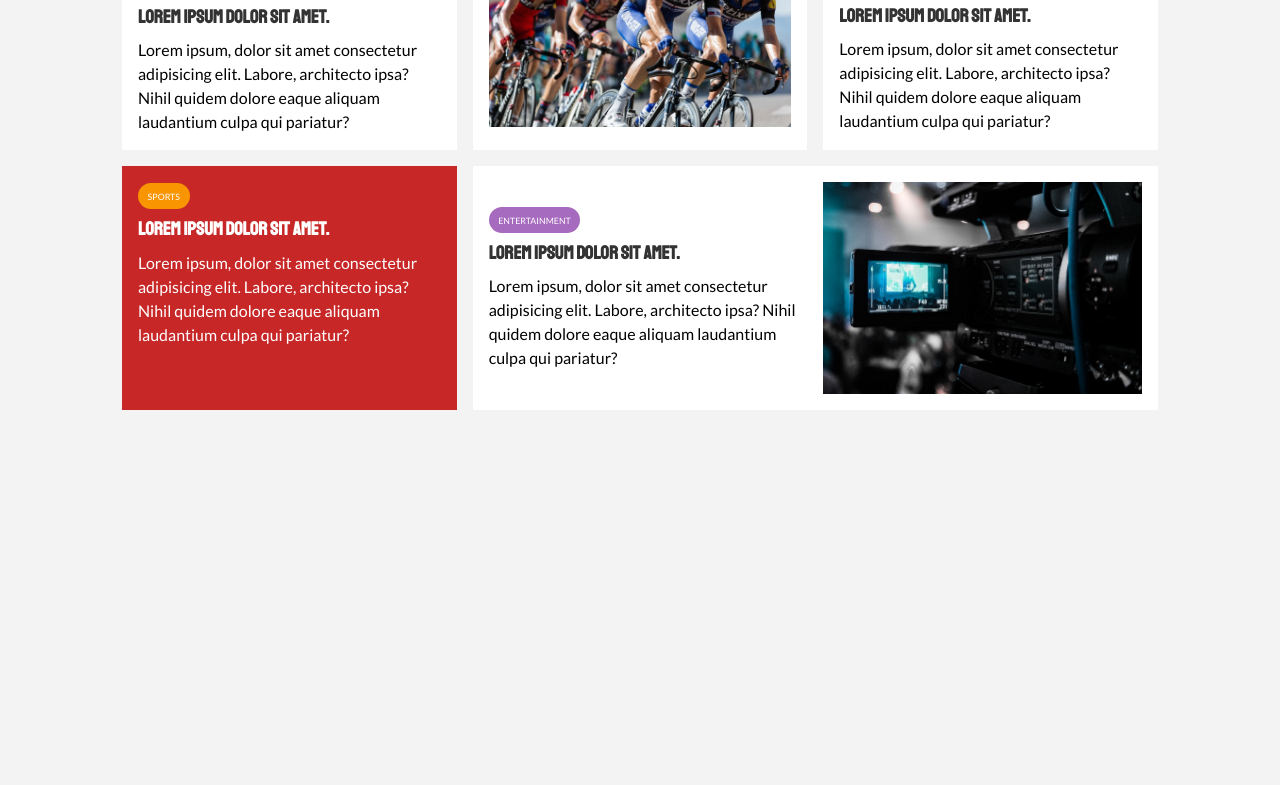
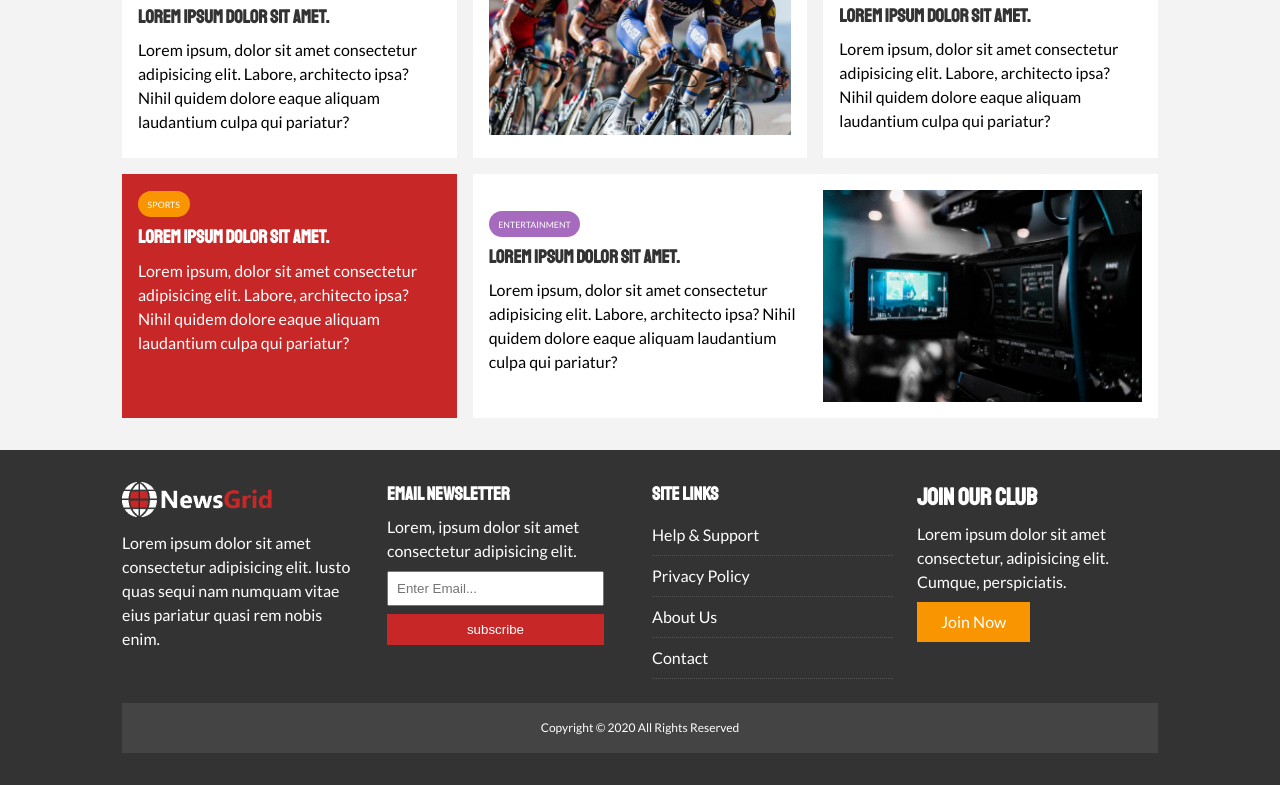
Before and after one commit to Vixy88/News-Grid-Website, a plain HTML site: page index.html in a window 1280 px wide. Shown: the part 1125-1910 px from the top of the page. Before the commit the page ends 1567 px from the top, so only its background shows below. Drawn offline with Linux system fonts and the light colour scheme.

Commit message:
Changes to Index and style

```diff
--- a/css/style.css
+++ b/css/style.css
@@ -32,6 +32,10 @@ a {
 
 ul {
   list-style: none;
+}
+
+p {
+  margin: 0.5rem 0;
 }
 
 img {
@@ -127,6 +131,12 @@ h1, h2, h3, h4, h5, h6 {
 .p-1 { padding: 1.5rem;}
 .p-2 { padding: 2rem;}
 .p-3 { padding: 3rem;}
+
+.list li {
+  padding: .5rem 0;
+  border-bottom: #555 dotted 1px;
+
+}
 
 /* Navigation */
 #main-nav {
@@ -230,3 +240,41 @@ h1, h2, h3, h4, h5, h6 {
 #home-articles .articles-container > *:last-child {
   grid-column: 2 / span 2;
 }
+
+/* Footer */
+#main-footer {
+  background: var(--dark-color);
+  color: #fff;
+}
+
+#main-footer img {
+  width: 150px;
+}
+
+#main-footer a {
+  color: #fff;
+}
+
+#main-footer .footer-container {
+  display: grid;
+  grid-template-columns: repeat(4, 1fr);
+  grid-gap: 1.5rem;
+}
+
+#main-footer .footer-container > *:last-child {
+  background: #444;
+  grid-column: 1 / span 4;
+  padding: .5rem;
+  text-align: center;
+  font-size: 0.75rem;
+}
+
+#main-footer .footer-container input[type='email'] {
+  width: 90%;
+  padding: 0.5rem;
+  margin-bottom: 0.5rem;
+}
+
+#main-footer .footer-container input[type='submit'] {
+  width: 90%;
+}
--- a/index.html
+++ b/index.html
@@ -126,6 +126,44 @@
     </div>
 
   </section>
+
+  <!-- Footer -->
+  <footer id="main-footer" class="py-2">
+    <div class="container footer-container">
+      <div>
+        <img src="img/logo_light.png" alt="NewsGrid">
+        <p>Lorem ipsum dolor sit amet consectetur adipisicing elit. Iusto quas sequi nam numquam vitae eius pariatur
+          quasi rem nobis enim.</p>
+      </div>
+      <div>
+        <h3>Email Newsletter</h3>
+        <p>Lorem, ipsum dolor sit amet consectetur adipisicing elit.</p>
+        <form>
+          <input type="email" placeholder="Enter Email...">
+          <input type="submit" value="subscribe" class="btn btn-primary">
+        </form>
+      </div>
+      <div>
+        <h3>Site Links</h3>
+        <ul class="list">
+          <li><a href="#"></a>Help & Support</li>
+          <li><a href="#"></a>Privacy Policy</li>
+          <li><a href="#"></a>About Us</li>
+          <li><a href="#"></a>Contact</li>
+        </ul>
+      </div>
+      <div>
+        <h2>Join Our Club</h2>
+        <p>Lorem ipsum dolor sit amet consectetur, adipisicing elit. Cumque, perspiciatis.</p>
+        <a href="#" class="btn btn-secondary">Join Now</a>
+      </div>
+      <div>
+        <p>
+          Copyright &copy; 2020 All Rights Reserved
+        </p>
+      </div>
+    </div>
+  </footer>
 </body>
 
 </html>
```
